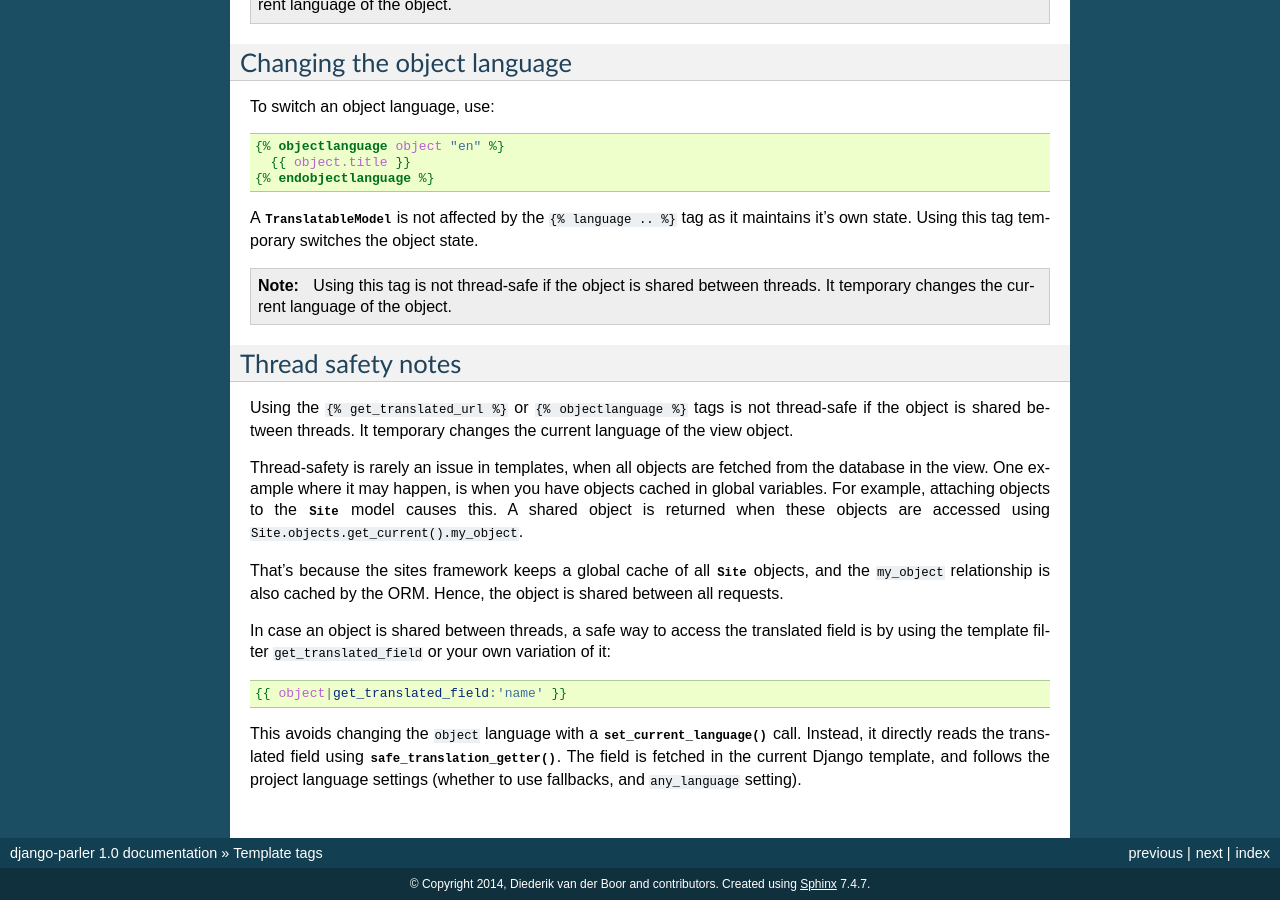
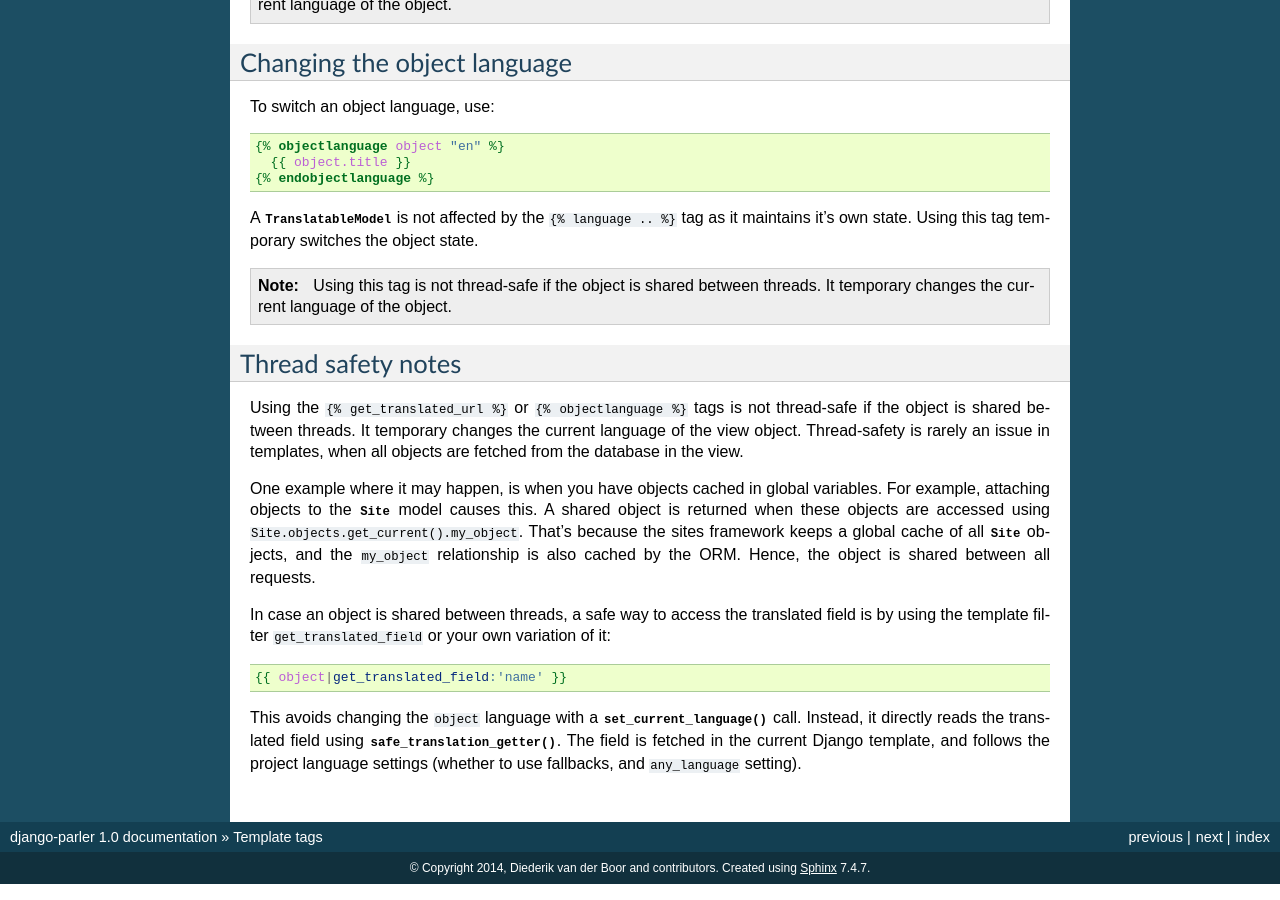
Before and after one commit to django-parler/django-parler, a Sphinx documentation site: the page built from docs/templatetags.rst, in a window 1280 px wide and 900 px high, scrolled down 746 px. Built offline with Sphinx 7.4.7, drawn with Linux system fonts in a browser that asks for light colours.

```diff
--- a/docs/templatetags.rst
+++ b/docs/templatetags.rst
@@ -76,12 +76,11 @@ Thread safety notes
 
 Using the ``{% get_translated_url %}`` or ``{% objectlanguage %}`` tags is not thread-safe if the object is shared between threads.
 It temporary changes the current language of the view object.
+Thread-safety is rarely an issue in templates, when all objects are fetched from the database in the view.
 
-Thread-safety is rarely an issue in templates, when all objects are fetched from the database in the view.
 One example where it may happen, is when you have objects cached in global variables.
 For example, attaching objects to the :class:`~django.contrib.sites.models.Site` model causes this.
 A shared object is returned when these objects are accessed using ``Site.objects.get_current().my_object``.
-
 That's because the sites framework keeps a global cache of all :class:`~django.contrib.sites.models.Site` objects,
 and the ``my_object`` relationship is also cached by the ORM. Hence, the object is shared between all requests.
 
```
